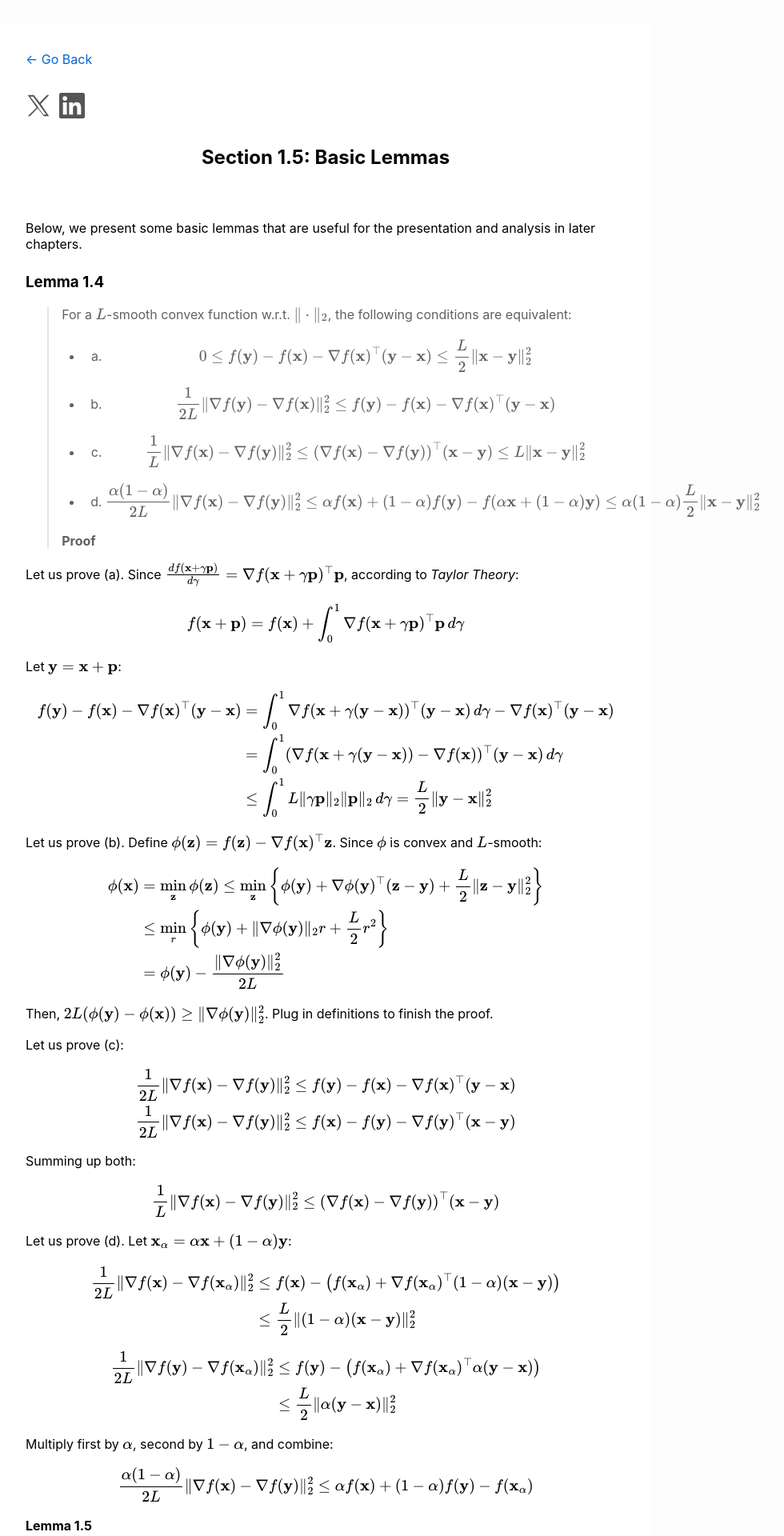
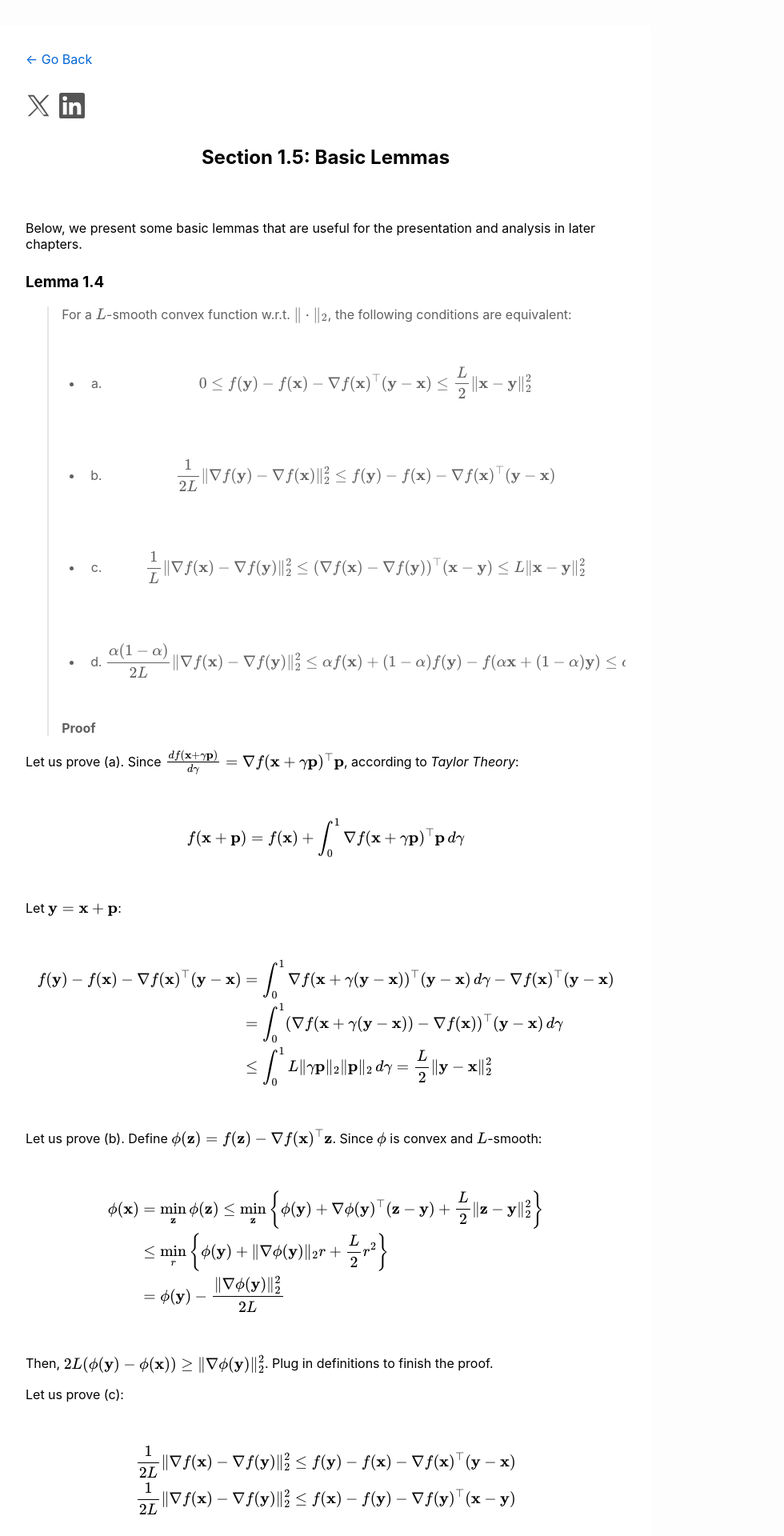
Before and after one commit to optmai/opt4ml, a Jekyll site: the page Ch1-5.html, which Jekyll copies as it is, in a window 1280 px wide. Shown: the top 1920 px of the page at 80% size, without its empty margins (233-1213 px from the left). Built offline with Jekyll 4.4.1, drawn with Linux system fonts in a browser that asks for light colours.

Commit message:
Add files via upload

```diff
--- a/Ch1-5.html
+++ b/Ch1-5.html
@@ -7,6 +7,7 @@
   <title>Section 1.5: Basic Lemmas</title>
   <style>
     html {
+      font-family: DejaVu Sans;
       color: #1a1a1a;
       background-color: #fdfdfd;
     }
@@ -166,6 +167,7 @@
       vertical-align: middle;
     }
   </style>
+  <meta name="viewport" content="width=device-width, initial-scale=1">
   <style>
     body {
       max-width: 750px;
@@ -212,6 +214,39 @@
     .share-buttons button:hover svg {
       fill: #000;
     }
+
+  span.math.display {
+    display: block;
+    overflow-x: auto;
+    white-space: nowrap;
+    padding: 0.5em 0;
+    max-width: 100%;
+    box-sizing: border-box;
+  }
+
+  /* Wrap display math equations to prevent overflow */
+  mjx-container[jax="CHTML"][display="true"] {
+    display: block;
+    overflow-x: auto;
+    overflow-y: hidden;
+    text-align: left;
+    padding: 0.5em 0;
+    max-width: 100%;
+    box-sizing: border-box;
+  }
+
+  mjx-container[jax="CHTML"] {
+    max-width: 100%;
+    overflow-x: auto;
+  }
+
+  /* Ensure inner equations don't break layout on small screens */
+  mjx-container > svg {
+    max-width: 100% !important;
+    height: auto !important;
+  }
+
+
   </style>
 
   <a href="../" class="back-link">← Go Back</a>
```
Also changed, not shown: Ch1-4.html (+35 -0 lines).
